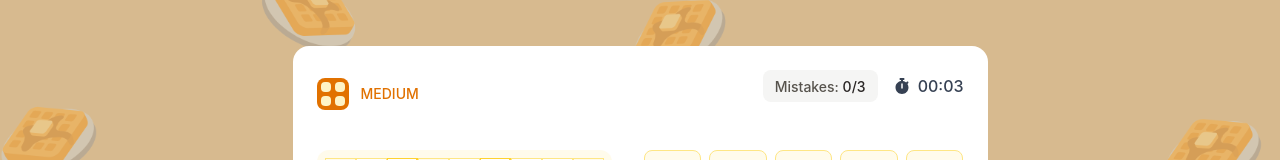
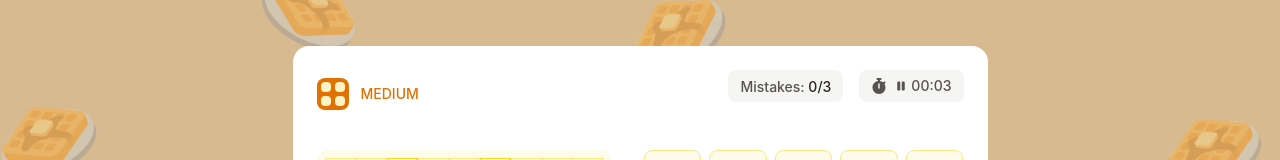
Before and after one commit to RieonaFernandes/Sudoku, a React app: page / in a window 1280 px wide. Both pictures are taken after a click on the button "Start Baking 🧇". Shown: the part 150-310 px from the top of the page. Built offline with nearby package versions, Linux system fonts and the light colour scheme; the HTML template or start-up script is replaced by a standard one.

Commit message:
feature: Added Timer pause functionality.

```diff
--- a/src/App.jsx
+++ b/src/App.jsx
@@ -17,9 +17,9 @@ const App = () => {
         </div>
       </main>
 
-      <footer className="mt-auto bg-white border-t border-gray-200">
+      <footer className="mt-auto bg-yellow-600 border-t border-yellow-300">
         <div className="max-w-7xl mx-auto py-4 px-4 sm:px-6 lg:px-8">
-          <p className="text-center text-sm text-gray-500">
+          <p className="text-center text-sm text-stone-50">
             © {new Date().getFullYear()} Sudoku Game.
           </p>
         </div>
--- a/src/components/SudokuBoard.jsx
+++ b/src/components/SudokuBoard.jsx
@@ -1,6 +1,12 @@
 import SudokuCell from "./SudokuCell";
 
-const SudokuBoard = ({ board, selectedCell, onCellSelect, conflicts }) => {
+const SudokuBoard = ({
+  board,
+  selectedCell,
+  onCellSelect,
+  conflicts,
+  showValues,
+}) => {
   // Function to determine if a cell is in a conflict state
   const hasConflict = (row, col) => {
     return conflicts.some((coord) => coord.row === row && coord.col === col);
@@ -25,6 +31,7 @@ const SudokuBoard = ({ board, selectedCell, onCellSelect, conflicts }) => {
                 onClick={() => !cell.isFixed && onCellSelect(rowIdx, colIdx)}
                 row={rowIdx}
                 col={colIdx}
+                showValue={showValues}
               />
             );
           })
--- a/src/components/SudokuCell.jsx
+++ b/src/components/SudokuCell.jsx
@@ -10,6 +10,7 @@ const SudokuCell = ({
   className,
   row,
   col,
+  showValue,
 }) => {
   // Handle keyboard accessibility
   useEffect(() => {
@@ -53,14 +54,17 @@ const SudokuCell = ({
             : "border-r border-amber-200"
         }
         focus:ring-2 focus:ring-amber-400
+        ${!showValue ? "bg-stone-100 text-transparent" : ""}
       `}
       onClick={() => !isFixed && onClick()}
       aria-label={`Cell at row ${row + 1}, column ${col + 1}. ${
         value || "empty"
       }${isFixed ? ", fixed value" : ""}`}
-      disabled={isFixed}
+      disabled={isFixed || !showValue}
     >
-      {value !== 0 ? value : ""}
+      {/* {value !== 0 ? value : ""} */}
+      {/* {showValue ? (value !== 0 ? value : "") : ""} */}
+      {showValue ? (value !== 0 ? value : "") : "?"}
     </button>
   );
 };
@@ -74,6 +78,7 @@ SudokuCell.propTypes = {
   className: PropTypes.string,
   row: PropTypes.number.isRequired,
   col: PropTypes.number.isRequired,
+  showValue: PropTypes.bool,
 };
 
 export default SudokuCell;
--- a/src/components/SudokuGame.jsx
+++ b/src/components/SudokuGame.jsx
@@ -25,6 +25,7 @@ const SudokuGame = () => {
   const [cluesUsed, setCluesUsed] = useState(0);
   const [mistakes, setMistakes] = useState(0);
   const [gameOver, setGameOver] = useState(false);
+  const [isTimerPaused, setIsTimerPaused] = useState(false);
   const totalClues = 4;
   const totalMistakes = 3;
 
@@ -38,13 +39,13 @@ const SudokuGame = () => {
   // Track timer
   useEffect(() => {
     let interval;
-    if (isTimerRunning) {
+    if (isTimerRunning && !isTimerPaused) {
       interval = setInterval(() => {
         setSecondsElapsed((prev) => prev + 1);
       }, 1000);
     }
     return () => clearInterval(interval);
-  }, [isTimerRunning]);
+  }, [isTimerRunning, isTimerPaused]);
 
   const initializeGame = (selectedDifficulty) => {
     const newPuzzle = generateNewPuzzle(selectedDifficulty);
@@ -148,6 +149,11 @@ const SudokuGame = () => {
     );
   };
 
+  const togglePause = () => {
+    setIsTimerPaused((prev) => !prev);
+    setSelectedCell(null);
+  };
+
   return (
     <div className="min-h-screen py-15 pb-4 sm:pb-8 flex items-start justify-center">
       {showStartModal && (
@@ -183,7 +189,11 @@ const SudokuGame = () => {
                   </span>
                 </span>
               </div>
-              <Timer seconds={secondsElapsed} />
+              <Timer
+                seconds={secondsElapsed}
+                isPaused={isTimerPaused}
+                onPause={togglePause}
+              />
             </div>
           </div>
 
@@ -196,6 +206,7 @@ const SudokuGame = () => {
                 selectedCell={selectedCell}
                 conflicts={conflicts}
                 onCellSelect={handleCellSelect}
+                showValues={!isTimerPaused}
               />
             </div>
             {/* Controls - Right Side */}
--- a/src/components/Timer.jsx
+++ b/src/components/Timer.jsx
@@ -1,7 +1,7 @@
 import PropTypes from "prop-types";
-import { FaStopwatch } from "react-icons/fa6";
+import { FaStopwatch, FaPause, FaPlay } from "react-icons/fa6";
 
-const Timer = ({ seconds }) => {
+const Timer = ({ seconds, isPaused, onPause }) => {
   const formatTime = (time) => {
     const minutes = Math.floor(time / 60);
     const seconds = time % 60;
@@ -11,14 +11,31 @@ const Timer = ({ seconds }) => {
   };
 
   return (
-    <div className="flex items-center justify-center text-md font-medium text-gray-700 gap-2">
-      <FaStopwatch /> {formatTime(seconds)}
-    </div>
+    <button
+      onClick={onPause}
+      className="flex items-center gap-2 px-3 py-1.5 bg-stone-100 rounded-lg
+               hover:bg-stone-200 transition-colors group focus:outline-none
+               focus:ring-2 focus:ring-stone-400"
+    >
+      <FaStopwatch className="text-stone-600" />
+      <span className="text-sm font-medium text-stone-600">
+        <span className="flex items-center gap-1">
+          {isPaused ? (
+            <FaPlay className="text-xs" />
+          ) : (
+            <FaPause className="text-xs" />
+          )}
+          {formatTime(seconds)}
+        </span>
+      </span>
+    </button>
   );
 };
 
 Timer.propTypes = {
   seconds: PropTypes.number.isRequired,
+  isPaused: PropTypes.bool.isRequired,
+  onPause: PropTypes.func.isRequired,
 };
 
 export default Timer;
```
